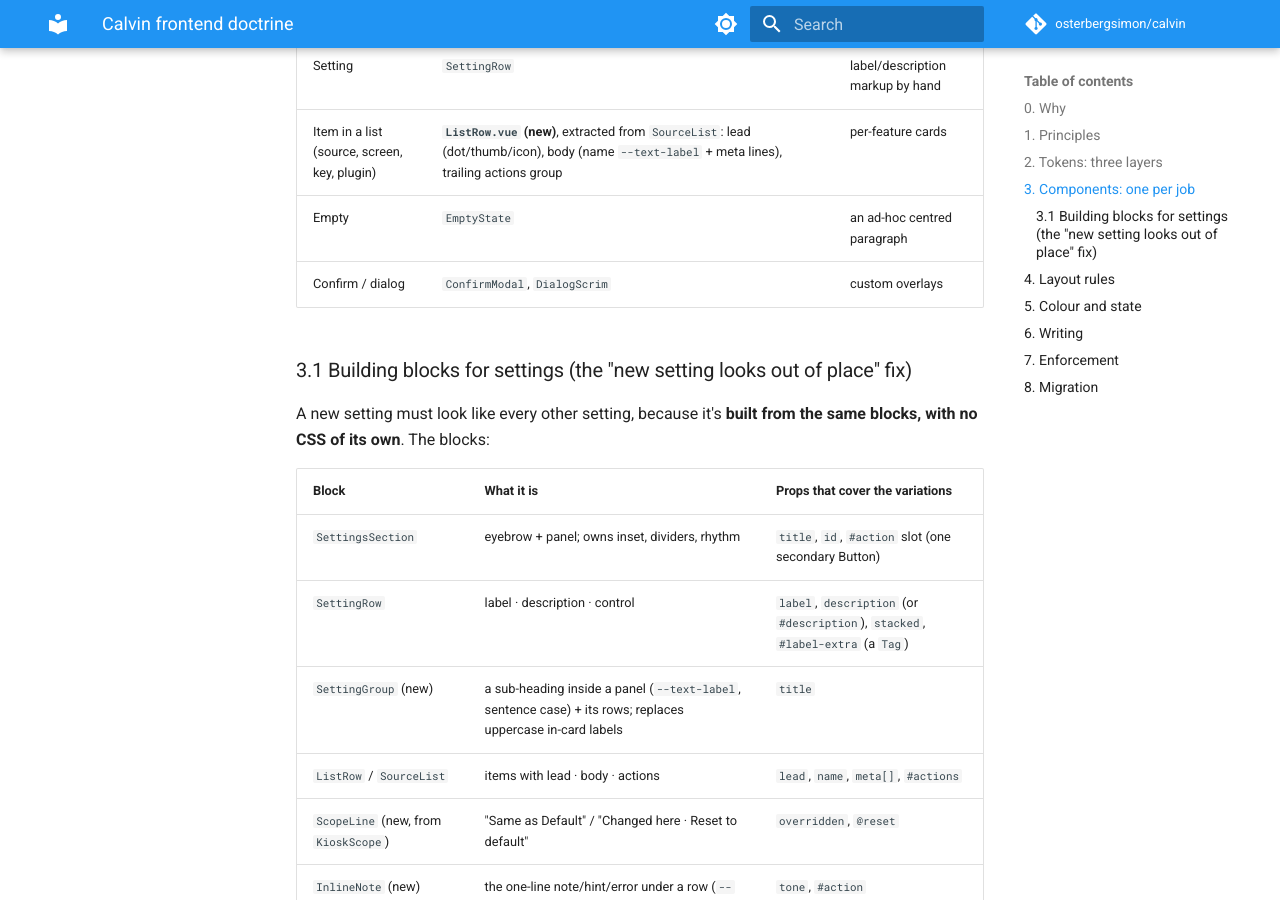
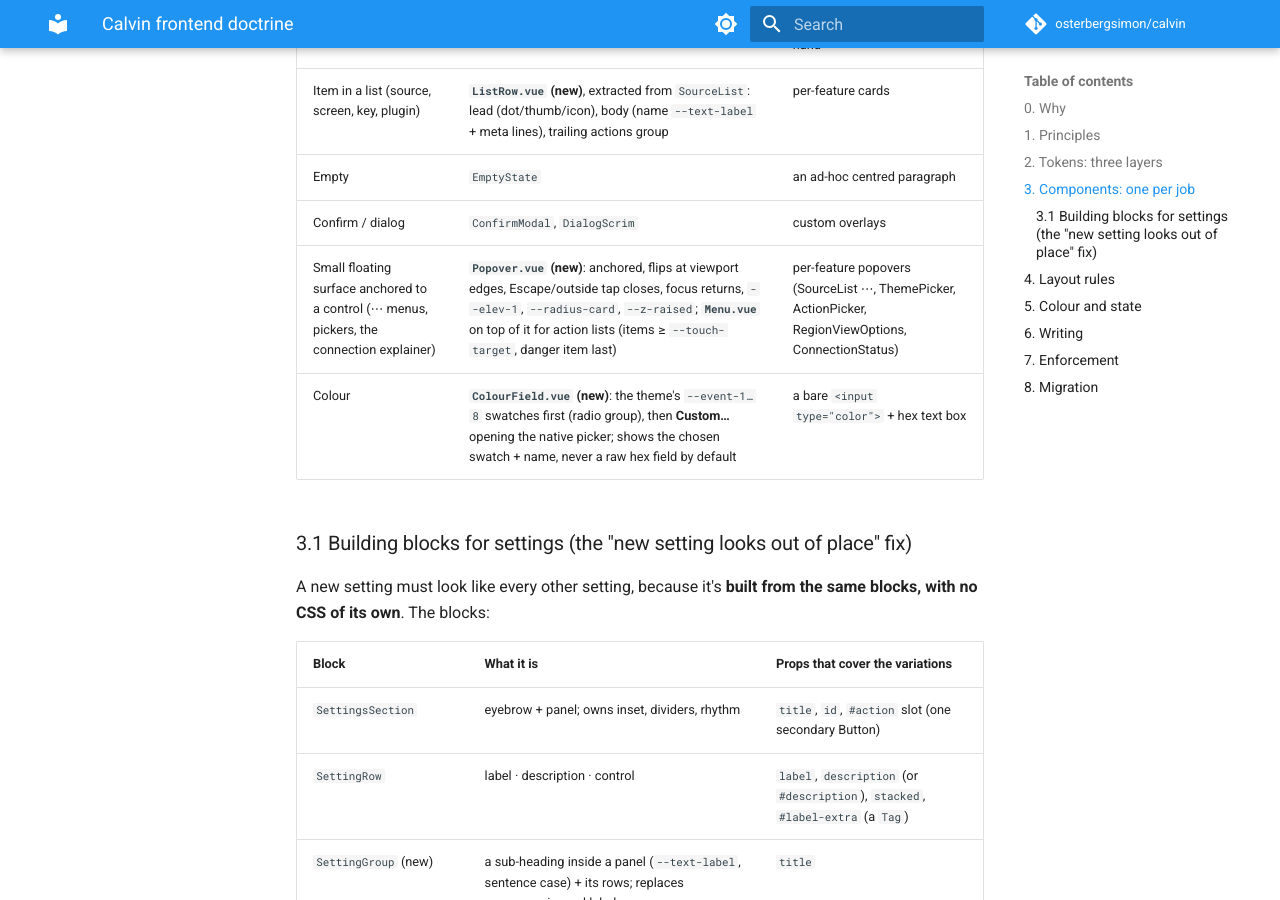
Before and after one commit to osterbergsimon/calvin, an MkDocs documentation site: the page built from docs/design/frontend-doctrine.md, in a window 1280 px wide and 900 px high, scrolled down 4357 px. Built offline with MkDocs 1.6.1 and Material for MkDocs 9.7.7, drawn with Linux system fonts in a browser that asks for light colours; comment, search, counter and statistics services are not loaded; some of the changed text lies outside the part shown.

Commit message:
docs(design): add Popover/Menu and ColourField to the doctrine's blocks

```diff
--- a/docs/design/frontend-doctrine.md
+++ b/docs/design/frontend-doctrine.md
@@ -101,6 +101,8 @@
 | Item in a list (source, screen, key, plugin) | **`ListRow.vue` (new)**, extracted from `SourceList`: lead (dot/thumb/icon), body (name `--text-label` + meta lines), trailing actions group | per-feature cards |
 | Empty | `EmptyState` | an ad-hoc centred paragraph |
 | Confirm / dialog | `ConfirmModal`, `DialogScrim` | custom overlays |
+| Small floating surface anchored to a control (⋯ menus, pickers, the connection explainer) | **`Popover.vue` (new)**: anchored, flips at viewport edges, Escape/outside tap closes, focus returns, `--elev-1`, `--radius-card`, `--z-raised`; **`Menu.vue`** on top of it for action lists (items ≥ `--touch-target`, danger item last) | per-feature popovers (SourceList ⋯, ThemePicker, ActionPicker, RegionViewOptions, ConnectionStatus) |
+| Colour | **`ColourField.vue` (new)**: the theme's `--event-1…8` swatches first (radio group), then **Custom…** opening the native picker; shows the chosen swatch + name, never a raw hex field by default | a bare `<input type="color">` + hex text box |
 
 ### 3.1 Building blocks for settings (the "new setting looks out of place" fix)
 
@@ -199,7 +201,7 @@
 
 1. **Roles in, no visual change.** Add the role tokens as aliases of today's primitives (radius snaps excepted) and
    add the lints with full allowlists. One PR, mechanical.
-2. **The blocks and the gallery.** Build `Button`, `TextField`, `ListRow`, `SettingGroup`, `ScopeLine`, `InlineNote` and
+2. **The blocks and the gallery.** Build `Button`, `TextField`, `ListRow`, `SettingGroup`, `ScopeLine`, `InlineNote`, `Popover`/`Menu`, `ColourField` and
    `ui-gallery.html` first. Then replace the 61 button classes and remove settings `<style>` blocks file by file. The
    largest are Security (15 `security-btn`), Plugins (`btn-install`, `pc-btn`), System (`maint-btn`,
    `backup-btn`, `update-btn`) and Screens (`kiosk-software__btn`). Each file leaves the `controlLint` allowlist
```
